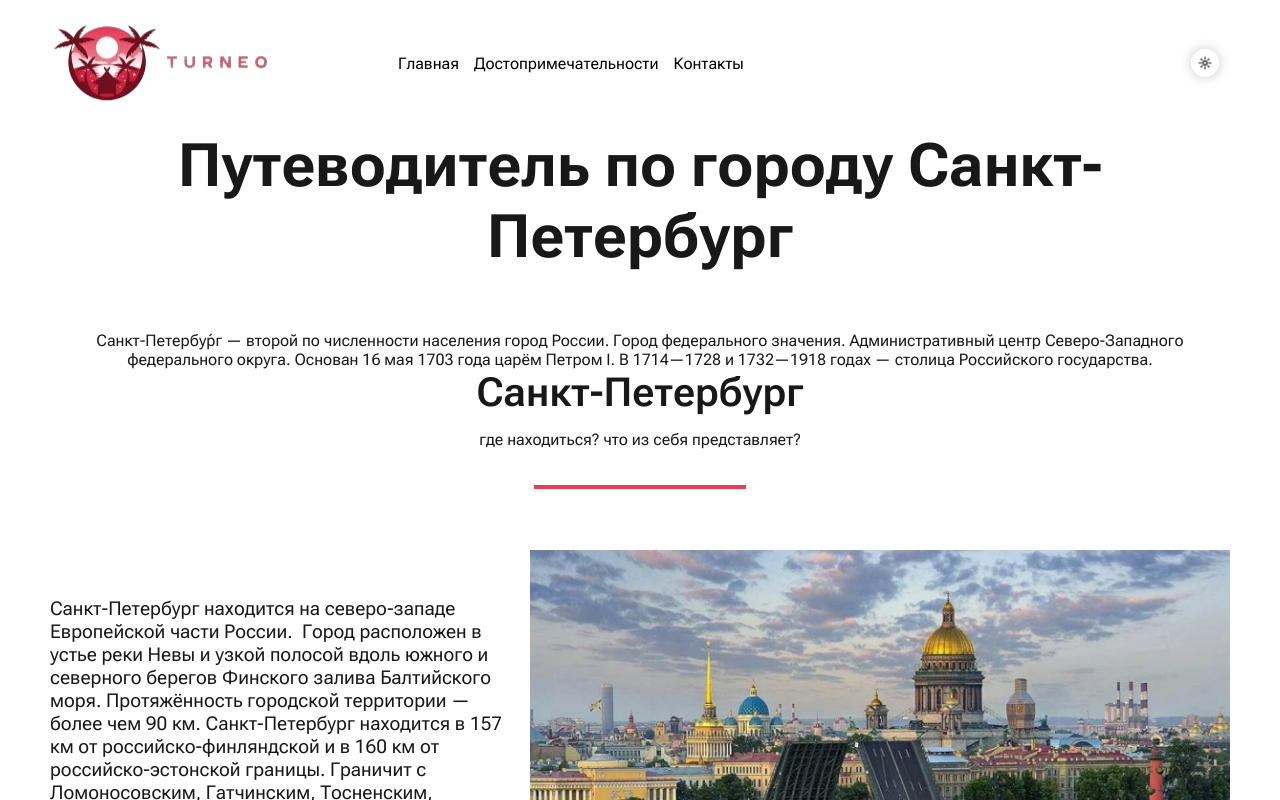
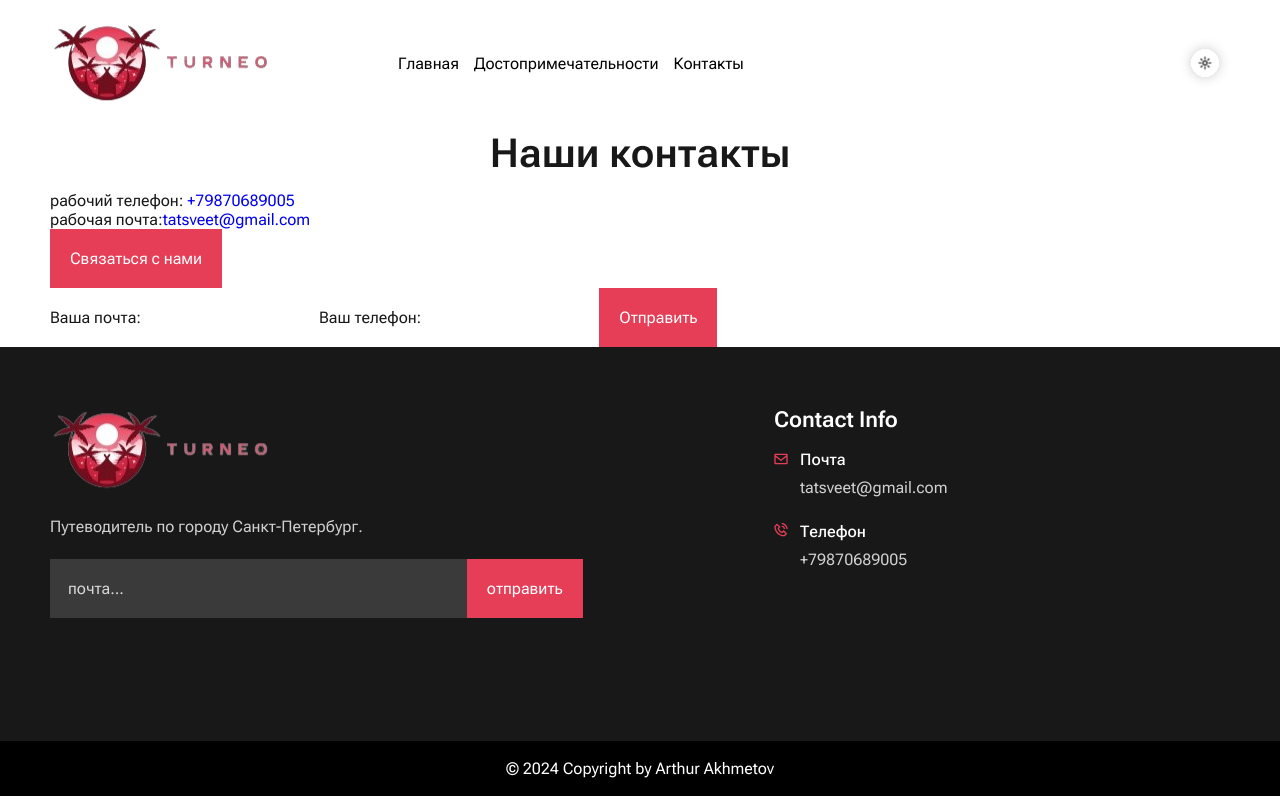
Before and after one commit to WhilsoM/react-project, a React (Vite) app: page /contacts in a window 1280 px wide. Shown: the top 800 px of the page. Built offline with nearby package versions, Linux system fonts and the light colour scheme.

Commit message:
add page contact

```diff
--- a/src/app/App.tsx
+++ b/src/app/App.tsx
@@ -1,4 +1,5 @@
 import { Attractions } from 'pages/attractions/Attractions'
+import { Contacts } from 'pages/contacts/Contacts'
 import { Home } from 'pages/home/Home'
 import { Route, Routes } from 'react-router'
 import { Layout } from './Layout'
@@ -10,9 +11,9 @@ const App = () => {
 				<Route path='/' element={<Layout />}>
 					<Route index element={<Home />} />
 					<Route path='attractions' element={<Attractions />} />
-					<Route path='contacts' element={<Home />} />
+					<Route path='contacts' element={<Contacts />} />
 
-					<Route path='template/<::id>' element={<Home />} />
+					{/* <Route path='template/<::id>' element={<Home />} /> */}
 				</Route>
 			</Routes>
 		</>
--- a/src/pages/contacts/Contacts.tsx
+++ b/src/pages/contacts/Contacts.tsx
@@ -1,3 +1,42 @@
+import { Link } from 'react-router'
+
 export const Contacts = () => {
-	return <div>Contacts</div>
+	return (
+		<section className='contacts'>
+			<div className='container'>
+				<h2 className='section-title'>Наши контакты</h2>
+				<p className='phone'>
+					рабочий телефон: <Link to={'tel:+79870689005'}>+79870689005</Link>
+				</p>
+				<p className='email'>
+					рабочая почта:
+					<Link to={'mailto:tatsveet@gmail.com'}>tatsveet@gmail.com</Link>
+				</p>
+
+				<button type='button' className='btn'>
+					Связаться с нами
+				</button>
+
+				<div id='myModal' className='modal'>
+					<div className='modal-content'>
+						<form action='#' id='form'>
+							<label>
+								Ваша почта:
+								<input type='email' id='email' name='email' />
+							</label>
+
+							<label>
+								Ваш телефон:
+								<input type='tel' id='tel' name='phone' />
+							</label>
+
+							<button className='btn' id='send'>
+								Отправить
+							</button>
+						</form>
+					</div>
+				</div>
+			</div>
+		</section>
+	)
 }
```
